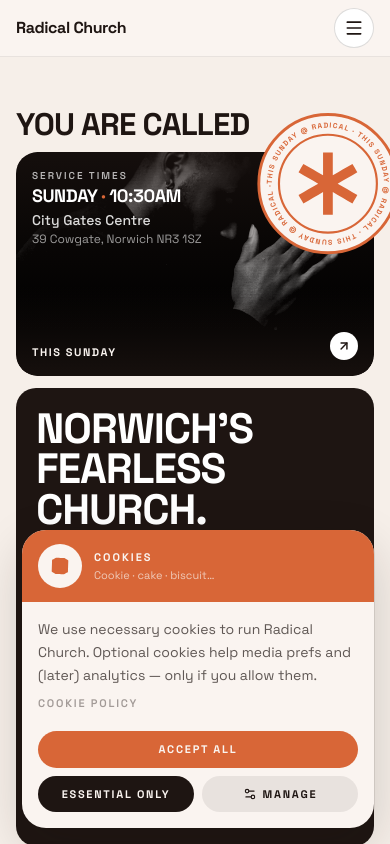
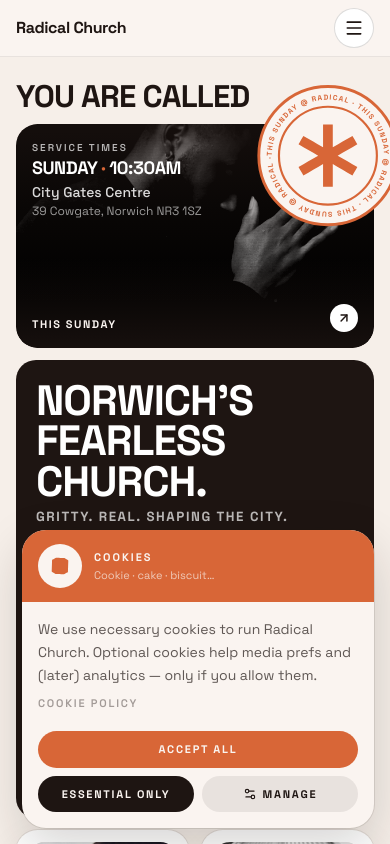
Before and after one commit to courtneygreaves8/Radical, a React (Vite) app: page / in a window 390 px wide. Shown: the top 844 px of the page. Built offline with nearby package versions, Linux system fonts and the light colour scheme; a web font is replaced by a local one.

Commit message:
Update HomeLandingV3.tsx

```diff
--- a/src/components/marketing/HomeLandingV3.tsx
+++ b/src/components/marketing/HomeLandingV3.tsx
@@ -86,7 +86,7 @@
   const [inkHot, setInkHot] = useState(false)
 
   return (
-    <section className="relative overflow-x-clip bg-[var(--v3-below)] pt-9 lg:pt-0">
+    <section className="relative overflow-x-clip bg-[var(--v3-below)] pt-2 lg:pt-0">
       <div className={cn('relative', band)}>
         {/* Left-edge watermark — desktop/tablet; crowded on small screens */}
         <div
@@ -478,8 +478,8 @@
         {/* Left — behind Give */}
         <div
           className={cn(
-            'absolute top-[calc(42%+120px)] left-[-8%] size-[min(58vw,22rem)] -translate-y-1/2 rounded-full',
-            'border border-dashed border-[var(--v3-ink)]/20 sm:left-[-2%] sm:size-[min(42vw,24rem)] lg:top-[calc(48%+120px)] lg:left-[2%] lg:size-[26rem]'
+            'absolute top-[calc(42%+112px)] left-[-8%] size-[min(58vw,22rem)] -translate-y-1/2 rounded-full',
+            'border border-dashed border-[var(--v3-ink)]/20 sm:left-[-2%] sm:size-[min(42vw,24rem)] lg:top-[calc(48%+112px)] lg:left-[2%] lg:size-[26rem]'
           )}
         />
         {/* Right — larger, behind quote end + Missions */}
```
